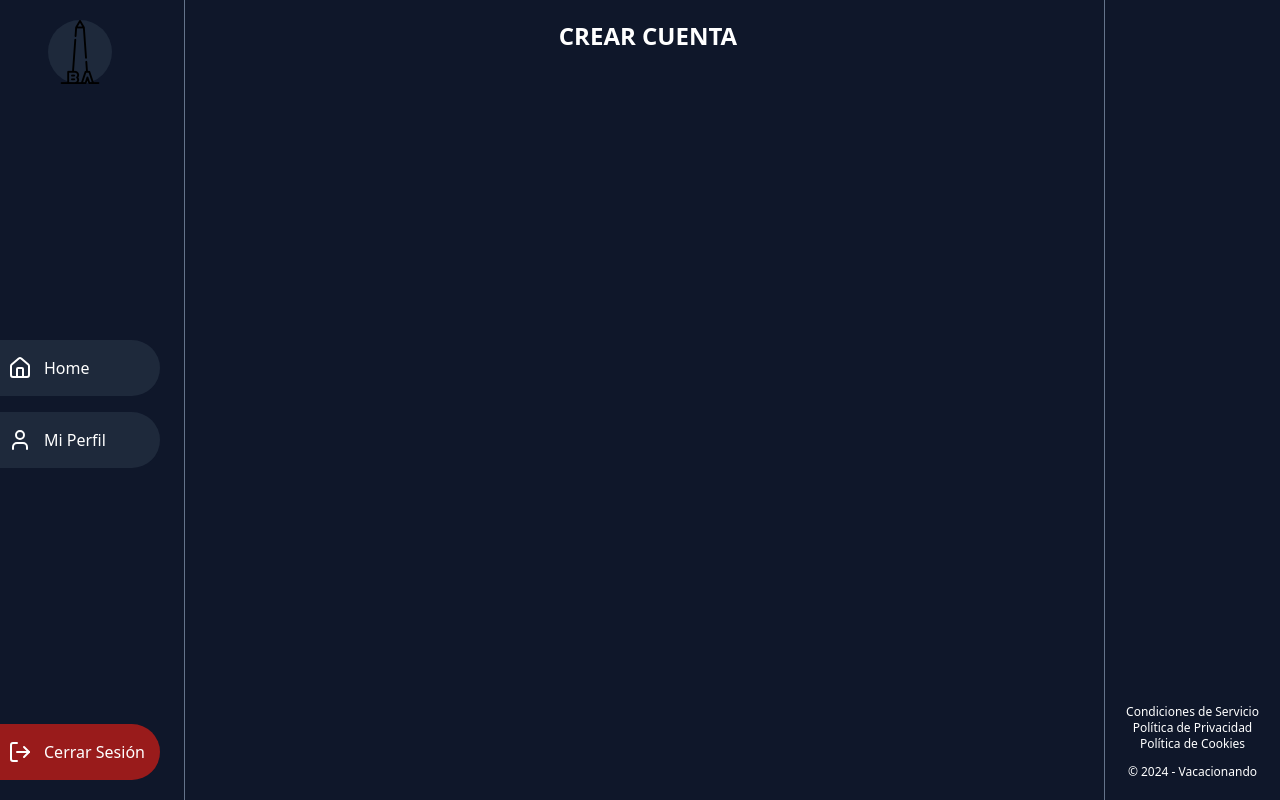
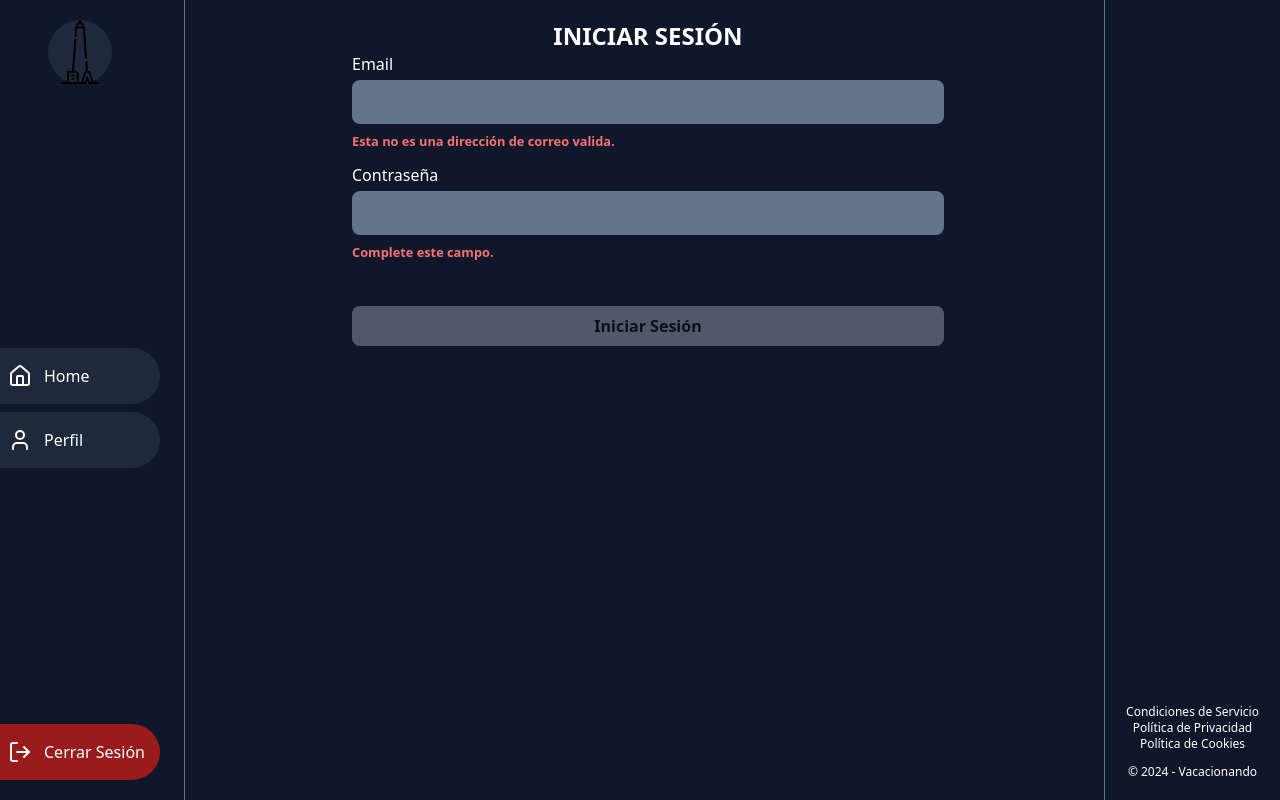
Before and after one commit to santiagoprietooo/vacacionando-tp1, a Vue app: page /sign-in in a window 1280 px wide. Built offline with nearby package versions, Linux system fonts and the light colour scheme; no server answers; the database is empty; sample sign-in values are in the browser's storage.

Commit message:
Se crearon nuevos componentes

```diff
--- a/src/App.vue
+++ b/src/App.vue
@@ -1,8 +1,8 @@
 <script setup>
 import { House, User, LogIn, LogOut } from 'lucide-vue-next';
+import { logout, subscribeToAuthChanges } from './services/auth';
 import { ref, onMounted } from 'vue';
-import { logout, subscribeToAuthChanges } from './services/auth';
-import { useRouter } from 'vue-router';
+import { RouterLink, useRouter } from 'vue-router';
 
 const router = useRouter();
 const loggedUser = ref({
@@ -16,39 +16,52 @@ onMounted(() => {
 
 const handleLogout = () => {
     logout();
-    router.push('/log-in');
+    router.push('/sign-in');
 }
 </script>
 
 <template>
     <nav class="pr-6 py-5 h-screen flex flex-col items-center justify-between min-w-44 fixed left-0 border-r border-slate-500">
-        <RouterLink to="/" class="flex justify-center items-center w-max rounded-full bg-slate-800">
+        <RouterLink
+            to="/"
+            class="flex justify-center items-center w-max rounded-full bg-slate-800"
+        >
             <img src="/icon/bsas-icon.png" alt="ícono de la app">
         </RouterLink>
 
         <ul class="flex flex-col">
             <li class="my-2">
-                <RouterLink to="/" class="px-2 flex justify-left items-center h-14 w-40 gap-3 bg-slate-800 rounded-tl-none rounded-bl-none rounded-tr-full rounded-br-full transition-colors hover:bg-slate-700 focus:bg-slate-900">
+                <RouterLink
+                    to="/"
+                    class="px-2 flex justify-left items-center h-14 w-40 gap-3 bg-slate-800 rounded-tl-none rounded-bl-none rounded-tr-full rounded-br-full transition-colors hover:bg-slate-700 focus:bg-slate-900"
+                >
                     <House/> <span>Home</span>
                 </RouterLink>
             </li>
 
             <template v-if="loggedUser.id !== null">
-                <li class="my-2">
-                    <RouterLink to="/profile" class="px-2 flex justify-left items-center h-14 w-40 gap-3 bg-slate-800 rounded-tl-none rounded-bl-none rounded-tr-full rounded-br-full transition-colors hover:bg-slate-700 focus:bg-slate-900">
-                        <User/> <span>Mi Perfil</span>
-                    </RouterLink>
-                </li>
+                <RouterLink
+                    to="/profile"
+                    class="px-2 flex justify-left items-center h-14 w-40 gap-3 bg-slate-800 rounded-tl-none rounded-bl-none rounded-tr-full rounded-br-full transition-colors hover:bg-slate-700 focus:bg-slate-900"
+                >
+                    <User/> <span>Perfil</span>
+                </RouterLink>
             </template>
             <template v-else>
                 <li class="my-2">
-                    <RouterLink to="/log-in" class="px-2 flex justify-left items-center h-14 w-40 gap-3 bg-slate-800 rounded-tl-none rounded-bl-none rounded-tr-full rounded-br-full transition-colors hover:bg-slate-700 focus:bg-slate-900">
+                    <RouterLink
+                        to="/sign-in"
+                        class="px-2 flex justify-left items-center h-14 w-40 gap-3 bg-slate-800 rounded-tl-none rounded-bl-none rounded-tr-full rounded-br-full transition-colors hover:bg-slate-700 focus:bg-slate-900"
+                    >
                         <User/> <span>Iniciar Sesión</span>
                     </RouterLink>
                 </li>
 
                 <li class="my-2">
-                    <RouterLink to="/sign-in" class="px-2 flex justify-left items-center h-14 w-40 gap-3 bg-slate-800 rounded-tl-none rounded-bl-none rounded-tr-full rounded-br-full transition-colors hover:bg-slate-700 focus:bg-slate-900">
+                    <RouterLink
+                        to="/log-in"
+                        class="px-2 flex justify-left items-center h-14 w-40 gap-3 bg-slate-800 rounded-tl-none rounded-bl-none rounded-tr-full rounded-br-full transition-colors hover:bg-slate-700 focus:bg-slate-900"
+                    >
                         <LogIn/> <span>Crear Cuenta</span>
                     </RouterLink>
                 </li>
@@ -57,7 +70,10 @@ const handleLogout = () => {
 
         <template v-if="loggedUser.id !== null">
             <form action="#" @submit.prevent="handleLogout">
-                <button type="submit" class="px-2 flex justify-left items-center h-14 w-40 gap-3 bg-red-800 rounded-tl-none rounded-bl-none rounded-tr-full rounded-br-full transition-colors hover:bg-red-700 focus:bg-red-900">
+                <button
+                    type="submit"
+                    class="px-2 flex justify-left items-center h-14 w-40 gap-3 bg-red-800 rounded-tl-none rounded-bl-none rounded-tr-full rounded-br-full transition-colors hover:bg-red-700 focus:bg-red-900"
+                >
                     <LogOut />
                     <span>Cerrar Sesión</span>
                 </button>
--- /dev/null
+++ b/src/components/CloseButton.vue
@@ -0,0 +1,12 @@
+<script setup>
+import { X } from 'lucide-vue-next';
+</script>
+
+<template>
+    <button
+        type="button"
+        class="size-12 flex justify-center items-center rounded-full hover:bg-slate-50 hover:bg-opacity-15"
+    >
+        <X class="text-white"/>
+    </button>
+</template>
--- /dev/null
+++ b/src/components/HandleButton.vue
@@ -0,0 +1,12 @@
+<script setup>
+import { SquarePen} from 'lucide-vue-next';
+</script>
+
+<template>
+    <button
+        type="button"
+        class="p-5 h-14 flex justify-center items-center gap-2 bg-slate-200 rounded-full fixed bottom-5 right-[12.3rem] text-slate-800 transition-all"
+    >
+        <SquarePen/> <span class="text-sm font-bold uppercase">Postear</span>
+    </button>
+</template>
--- a/src/components/HeaderTitle.vue
+++ b/src/components/HeaderTitle.vue
@@ -1,3 +1,5 @@
 <template>
-    <h1 class="text-2xl text-center uppercase font-semibold"><slot/></h1>
+    <h1 class="text-2xl text-center uppercase font-semibold">
+        <slot/>
+    </h1>
 </template>
--- a/src/components/InputWarning.vue
+++ b/src/components/InputWarning.vue
@@ -1,5 +1,5 @@
 <template>
-    <small class="text-red-400 font-semibold">
+    <small class="mt-1 text-red-400 font-semibold">
         <slot/>
     </small>
 </template>
--- /dev/null
+++ b/src/components/SubmitButton.vue
@@ -0,0 +1,25 @@
+<script setup>
+defineProps({
+    color : {
+        type : String,
+        default : 'slate'
+    }
+});
+</script>
+
+<template>
+    <button
+        type="submit"
+        class="px-6 py-2 w-full rounded-lg transition-all text-black font-semibold disabled:opacity-35"
+        :class="{
+            'bg-slate-300'       : color == 'slate',
+            'hover:bg-slate-200' : color == 'slate',
+            'focus:bg-slate-400' : color == 'slate',
+            'bg-red-300'         : color == 'red',
+            'hover:bg-red-200'   : color == 'red',
+            'focus:bg-red-400'   : color == 'red',
+        }"
+    >
+        <slot/>
+    </button>
+</template>
--- a/src/pages/Home.vue
+++ b/src/pages/Home.vue
@@ -1,10 +1,13 @@
 <script setup>
+import HeaderTitle from '../components/HeaderTitle.vue';
+import InputWarning from '../components/InputWarning.vue';
+import SubmitButton from '../components/SubmitButton.vue';
+import HandleButton from '../components/HandleButton.vue';
+import CloseButton from '../components/CloseButton.vue';
+import { UserRound } from 'lucide-vue-next';
 import { onMounted, ref } from 'vue';
 import { savePublicPost, readPublicPosts } from '../services/users-posts';
 import { subscribeToAuthChanges } from '../services/auth';
-import { SquarePen, X, UserRound } from 'lucide-vue-next';
-import HeaderTitle from '../components/HeaderTitle.vue';
-import InputWarning from '../components/InputWarning.vue';
 import { RouterLink } from 'vue-router';
 
 const posts = ref([]);
@@ -84,13 +87,7 @@ function closeModal() {
     <div :class=" isActive ? 'flex relative z-10 min-h-screen' : 'hidden' ">
         <form action="#" @submit.prevent="handleSubmit" class="w-screen p-3 flex flex-col justify-center items-center bg-slate-700">
             <div class="absolute top-4 right-4">
-                <button
-                    type="button"
-                    @click="closeForm"
-                    class="size-12 flex justify-center items-center bg-white rounded-full hover:bg-slate-200"
-                >
-                    <X class="text-black"/>
-                </button>
+                <CloseButton @click="closeForm"/>
             </div>
 
             <div class="flex flex-col justify-center gap-1 mb-3 w-2/3">
@@ -139,14 +136,14 @@ function closeModal() {
             </div>
 
             <div class="flex flex-col w-2/3 mt-8">
-                <button
-                    type="submit"
-                    :disabled="newPosts.title.length < 5 || newPosts.title.length > 50 || newPosts.description.length < 10 || newPosts.description.length > 550 || !newPosts.location"
-                    class="px-6 py-2 w-full rounded-lg bg-slate-300 transition-all text-black font-semibold
-                    hover:bg-slate-200 focus:bg-slate-400 disabled:opacity-35"
+                <SubmitButton
+                    :disabled="newPosts.title.length < 5 || newPosts.title.length > 50 ||
+                    newPosts.description.length < 10 || newPosts.description.length > 550 ||
+                    !newPosts.location"
+                    color="slate"
                 >
                     Postear
-                </button>
+                </SubmitButton>
             </div>
         </form>
     </div>
@@ -157,21 +154,15 @@ function closeModal() {
         <div :class=" isActive2 ? 'h-full block fixed z-20 top-0 bottom-0 left-0 right-0 bg-slate-900 bg-opacity-90' : 'hidden' ">
             <div class="flex flex-col p-10 bg-slate-700">
                 <div class="absolute top-4 right-4">
-                    <button
-                        type="button"
-                        @click="closeModal"
-                        class="size-12 flex justify-center items-center rounded-full transition-opacity hover:bg-slate-100 hover:bg-opacity-20"
-                    >
-                        <X class="text-white"/>
-                    </button>
+                    <CloseButton @click="closeModal"/>
                 </div>
                 <div class="flex- flex-col text-center">
                     <p class="text-2xl font-semibold">¡No tenés una cuenta!</p>
                     <p class="text-lg mt-4">Para poder postear tenés que iniciar sesión o crear una cuenta</p>
                 </div>
                 <div class="flex flex-col items-center text-center mt-8 gap-4">
-                    <RouterLink to="/log-in" class="p-2 w-2/3 bg-transparente border-2 border-slate-200 rounded-full text-white font-semibold">Iniciar Sesión</RouterLink>
-                    <RouterLink to="/sign-in" class="p-2 w-2/3 bg-slate-200 border-2 border-slate-200 rounded-full text-black font-semibold">Crear Cuenta</RouterLink>
+                    <RouterLink to="/sign-in" class="p-2 w-2/3 bg-transparente border-2 border-slate-200 rounded-full text-white font-semibold">Iniciar Sesión</RouterLink>
+                    <RouterLink to="/log-in" class="p-2 w-2/3 bg-slate-200 border-2 border-slate-200 rounded-full text-black font-semibold">Crear Cuenta</RouterLink>
                 </div>
             </div>
         </div>
@@ -196,24 +187,7 @@ function closeModal() {
             </article>
         </section>
 
-        <button
-            type="button"
-            @click="handleForm"
-            class="p-5 h-14 flex justify-center items-center gap-2 bg-slate-200 rounded-full fixed bottom-5 right-[12.3rem] text-slate-800 transition-all"
-            v-if="loggedUser.id !== null"
-        >
-            <SquarePen/>
-            <span class="text-sm font-bold uppercase">Postear</span>
-        </button>
-
-        <button
-            type="button"
-            @click="handleModal"
-            class="p-5 h-14 flex justify-center items-center gap-2 bg-slate-200 rounded-full fixed bottom-5 right-[12.3rem] text-slate-800 transition-all"
-            v-else
-        >
-            <SquarePen/>
-            <span class="text-sm font-bold uppercase">Postear</span>
-        </button>
+        <HandleButton @click="handleForm" v-if="loggedUser.id !== null"/>
+        <HandleButton @click="handleModal" v-else/>
     </section>
 </template>
--- a/src/pages/MyProfileEdit.vue
+++ b/src/pages/MyProfileEdit.vue
@@ -2,7 +2,9 @@
 import HeaderTitle from '../components/HeaderTitle.vue';
 import { onMounted, ref } from 'vue';
 import { editMyProfile, subscribeToAuthChanges } from '../services/auth';
+import { useRouter } from 'vue-router';
 
+const router = useRouter();
 const argLocations = [
     {province: "Buenos Aires", id: "buenos-aires"},
     {province: "Buenos Aires Capital Federal", id: "capital-federal"},
@@ -51,8 +53,9 @@ const handleSubmit = async () => {
 
     try {
         await editMyProfile({...editData.value});
+        router.push('/profile');
     } catch (error) {
-        console.error("[MyProfileEdit handleSubmit] Error al editar el perfil: ", error);
+        console.error("[MyProfileEdit handleSubmit] Error al actualizar el perfil: ", error);
     }
 
     loading.value = false;
@@ -98,7 +101,7 @@ const handleSubmit = async () => {
             <div class="flex flex-col w-2/3 mt-8">
                 <button
                     type="submit"
-                    :disabled="!editData.displayName || !editData.bio"
+                    :disabled="editData.displayName != editData.displayName"
                     class="px-6 py-2 w-full rounded-lg bg-slate-300 transition-all text-black font-semibold
                     hover:bg-slate-200 focus:bg-slate-400 disabled:opacity-35"
                 >
--- a/src/pages/SignIn.vue
+++ b/src/pages/SignIn.vue
@@ -1,9 +1,75 @@
 <script setup>
 import HeaderTitle from '../components/HeaderTitle.vue';
+import InputWarning from '../components/InputWarning.vue';
+import SubmitButton from '../components/SubmitButton.vue';
+import { ref } from 'vue';
+import { login } from '../services/auth';
+import { useRouter } from 'vue-router';
+
+const router = useRouter();
+const user = ref({
+    email: '',
+    password: ''
+});
+const loading = ref(false);
+const credentials = ref(false);
+
+async function handleSubmit() {
+    loading.value = true;
+
+    try {
+        await login({...user.value});
+        router.push('/');
+
+    } catch (error) {
+        console.error("[SignIn handleSubmit] Error al iniciar sesión: ", error);
+        credentials.value = true;
+    }
+
+    loading.value = false;
+}
 </script>
 
 <template>
     <section class="p-5">
-        <HeaderTitle>Crear Cuenta</HeaderTitle>
+        <HeaderTitle>Iniciar Sesión</HeaderTitle>
+
+        <form action="#" @submit.prevent="handleSubmit" class="flex flex-col items-center">
+            <div class="flex flex-col justify-center gap-1 mb-3 w-2/3">
+                <label for="email" class="w-max">Email</label>
+                <input
+                    type="email" id="email"
+                    v-model="user.email"
+                    class="px-3 py-2 w-full border-2 rounded-lg border-slate-500 bg-slate-500 transition-colors outline-none focus:bg-slate-800 focus:text-white"
+                >
+                <InputWarning v-if="!user.email.includes('@')">
+                        Esta no es una dirección de correo valida.
+                </InputWarning>
+            </div>
+
+            <div class="flex flex-col justify-center gap-1 mb-3 w-2/3">
+                <label for="password" class="w-max">Contraseña</label>
+                <input
+                    type="password" id="password"
+                    v-model="user.password"
+                    class="px-3 py-2 w-full border-2 rounded-lg border-slate-500 bg-slate-500 transition-colors outline-none focus:bg-slate-800 focus:text-white"
+                >
+                <InputWarning v-if="!user.password">
+                    Complete este campo.
+                </InputWarning>
+            </div>
+
+            <div class="flex flex-col w-2/3 mt-8">
+                <SubmitButton
+                    :disabled="!user.email || !user.password"
+                    color="slate"
+                >
+                    Iniciar Sesión
+                </SubmitButton>
+                <InputWarning v-if="credentials">
+                    Error en las credenciales. Revise los datos enviados.
+                </InputWarning>
+            </div>
+        </form>
     </section>
 </template>
```
Also changed, not shown: src/pages/LogIn.vue (+1 -68 lines), src/pages/MyProfile.vue (+5 -5 lines), src/services/user-profile.js (+11 -2 lines).
